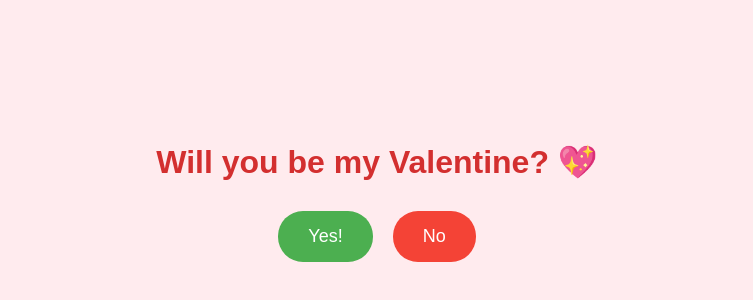
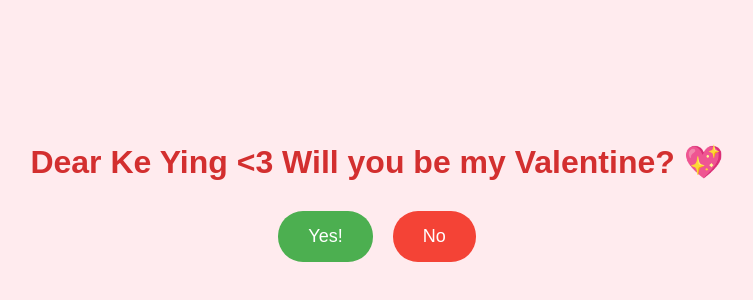
Before and after one commit to Supplyworldd/Vday, a plain HTML site: page Index.html in a window 1280 px wide. Shown: the part 208-508 px from the top of the page, without its empty margins (263-1016 px from the left). Drawn offline with Linux system fonts and the light colour scheme.

Commit message:
Update Index.html

```diff
--- a/Index.html
+++ b/Index.html
@@ -69,7 +69,7 @@
 </head>
 <body>
     <div class="container">
-        <h1>Will you be my Valentine? 💖</h1>
+        <h1>Dear Ke Ying <3 Will you be my Valentine? 💖</h1>
         <div class="buttons">
             <button id="yesBtn">Yes!</button>
             <button id="noBtn">No</button>
```
